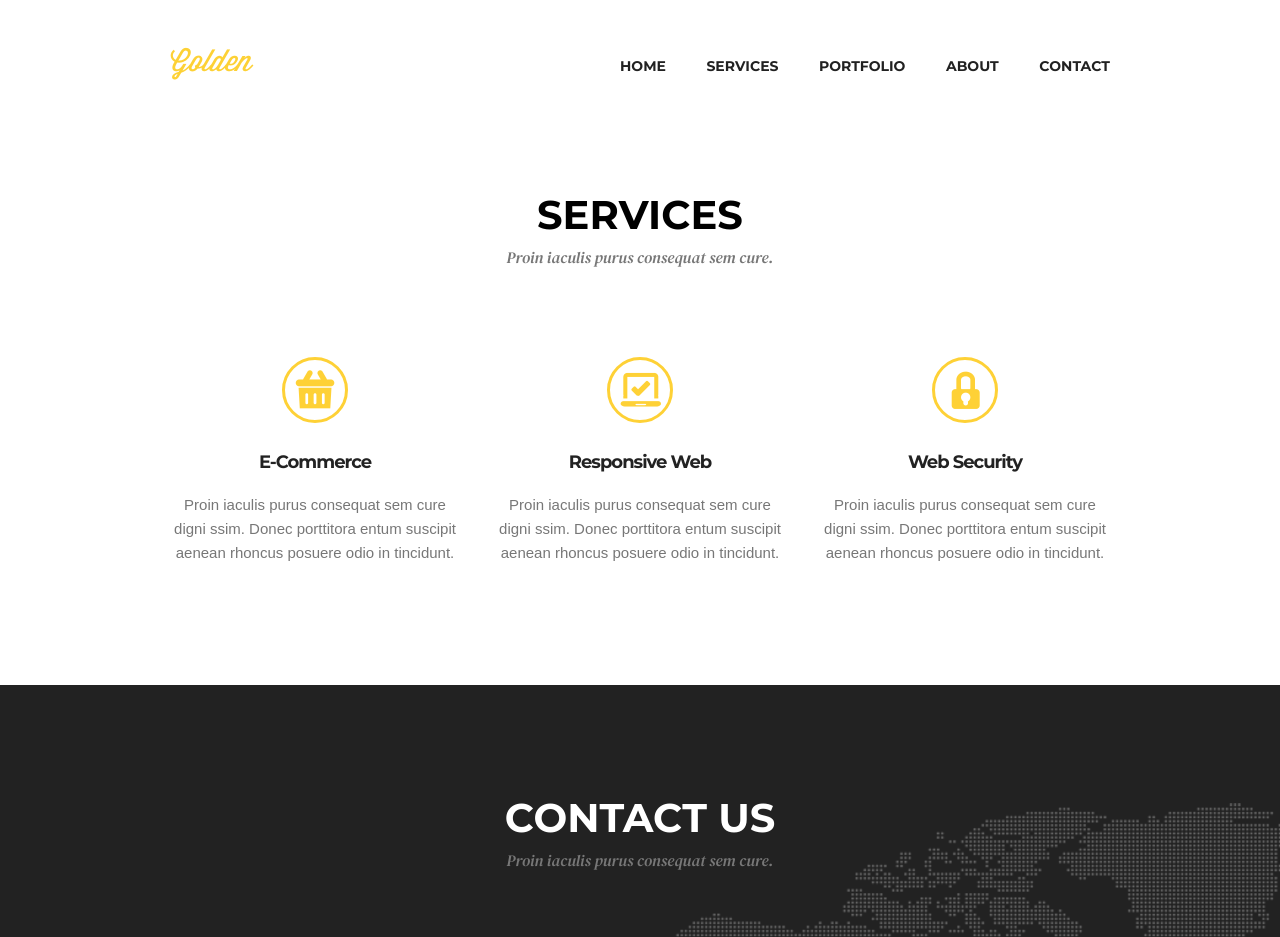
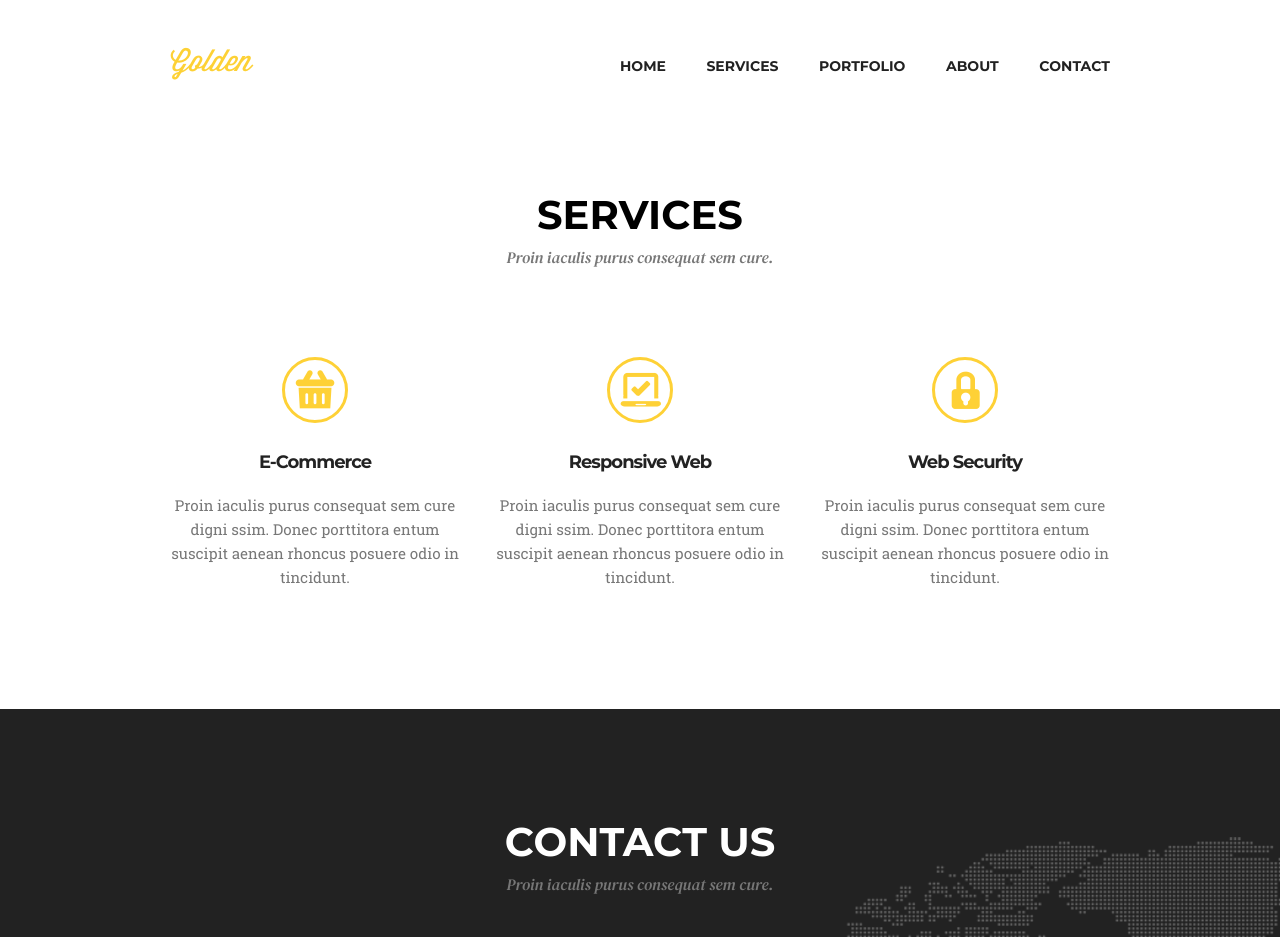
Before and after one commit to ProkhoDim/goit-fe-course, a plain HTML site: page html-css/module-07/index.html in a window 1280 px wide. Shown: the top 937 px of the page. Drawn offline with Linux system fonts and the light colour scheme; a web font is replaced by a local one.

Commit message:
First changes Module 7

```diff
--- a/html-css/module-07/css/styles.css
+++ b/html-css/module-07/css/styles.css
@@ -51,33 +51,10 @@
 
 
 :root {
-  --ff_header: "Montserrat", Arial, sans-serif;
-  --color_header: #212121;
-
-  --ff_logo: "Wisdom Script", Arial, sans-serif;
-  --color_logo: #fdd135;
-  --fs_logo: 30px;
-
-  --fs_site_navigation_list: 14px;
-  --header_hover_color: #fdd135;
-
-  --ff_sh_second_line: "DM Serif Text", "Times New Roman", serif;
-  --fs_sh_second_line: 16px;
-
-  --ff_sh_section_header: "Montserrat", Arial, sans-serif;
-  --fs_sh_section_header: 40px;
-  --bgc_sh_after: #f38181;
-
-  --ff_services_header: "Montserrat", Arial, sans-serif;
-  --fs_services_header: 18px;
-  --color_services_header: #222222;
-
-  --ff_services_descr: "Roboto Slab", Arial, sans-serif;
-  --fs_services_descr: 15px;
-  --color_services_descr: #777777;
-
-  --ff_submit_btn: "Montserrat", Arial, sans-serif;
-  --ff_form: "Montserrat", Arial, sans-serif;
+  --ff_montserat: "Montserrat", Arial, sans-serif;
+  --ff_wisdom: "Wisdom Script", Arial, sans-serif;
+  --ff_dm_serif: "DM Serif Text", "Times New Roman", serif;
+  --ff_roboto_slab: "Roboto Slab", Arial, sans-serif;
 }
 
 a {
@@ -100,16 +77,16 @@ img {
   display: block;
 }
 
-.content_area {
+.container {
   width: 940px;
   margin: 0 auto;
 }
 
 /* Header */
 
-header .content_area {
-  font-family: var(--ff_header);
-  color: var(--color_header);
+header .container {
+  font-family: var(--ff_montserat);
+  color: #212121;
   display: flex;
   justify-content: space-between;
   align-items: baseline;
@@ -117,10 +94,10 @@ header .content_area {
 }
 
 .logo_link {
-  font-family: var(--ff_logo);
+  font-family: var(--ff_wisdom);
   font-style: italic;
-  font-size: var(--fs_logo);
-  color: var(--color_logo);
+  font-size: 30px;
+  color: #fdd135;
   font-weight: 700;
 }
 
@@ -131,14 +108,14 @@ header .content_area {
 }
 
 .site_navigation_item {
-  font-size: var(--fs_site_navigation_list);
+  font-size: 14px;
   font-weight: 700;
-  line-height: var(--fs_site_navigation_list);
+  line-height: 14px;
   text-transform: uppercase;
 }
 
 .site_navigation_item:hover {
-  color: var(--header_hover_color);
+  color: #fdd135;
 }
 
 /* Header */
@@ -148,25 +125,24 @@ header .content_area {
 
 .section_header {
   text-align: center;
-  font-family: var(--ff_sh_section_header);
-  font-size: var(--fs_sh_section_header);
+  font-family: var(--ff_montserat);
+  font-size: 40px;
   font-weight: 700;
   text-transform: uppercase;
-  margin-bottom: 70px;
   padding-top: 110px;
 }
 
-.second_line_header {
-  display: block;
+.section_header_descr {
+  text-align: center;
   color: #777777;
-  font-family: var(--ff_sh_second_line);
-  font-size: var(--fs_sh_second_line);
-  line-height: calc(var(--fs_sh_second_line) * 1.2);
+  font-family: var(--ff_dm_serif);
+  font-size: 16px;
+  line-height: calc(16px * 1.2);
   font-weight: 400;
   font-style: italic;
   text-transform: none;
   padding-top: 10px;
-  margin-bottom: 20px;
+  margin-bottom: 70px;
 }
 
 /* Service list */
@@ -208,20 +184,20 @@ header .content_area {
 }
 
 .services_header {
-  font-family: var(--ff_services_header);
-  font-size: var(--fs_services_header);
+  font-family: var(--ff_montserat);
+  font-size: 18px;
   font-weight: 700;
   letter-spacing: -1px;
-  color: var(--color_services_header);
+  color: #222222;
   margin-bottom: 20px;
 }
 
 .services_description {
-  font-family: var(--ff_services_descr);
-  font-size: var(--fs_services_descr);
+  font-family: var(--ff_roboto_slab);
+  font-size: 15px;
   line-height: 24px;
   font-weight: 400;
-  color: var(--color_services_descr);
+  color: #777777;
 }
 
 .contact_box .section_header::first-line {
@@ -233,12 +209,13 @@ header .content_area {
 /* From */
 form {
   padding-bottom: 115px;
-  font-family: var(--ff_form);
+  font-family: var(--ff_montserat);
 }
 
-.input {
+.input_box {
   display: flex;
   justify-content: space-between;
+  padding-top: 10px;
   margin-bottom: 30px;
 }
 
@@ -280,7 +257,7 @@ input {
 
 *::placeholder {
   color: #bbbbbb;
-  font-family: var(--ff_form);
+  font-family: var(--ff_montserat);
   font-size: 14px;
   text-transform: uppercase;
   font-weight: 700;
@@ -292,7 +269,7 @@ input {
 }
 
 .subscribe_btn {
-  font-family: var(--ff_submit_btn);
+  font-family: var(--ff_montserat);
   display: block;
   font-size: 18px;
   color: #ffffff;
--- a/html-css/module-07/index.html
+++ b/html-css/module-07/index.html
@@ -11,7 +11,7 @@
   <body>
     <div class="page">
       <header>
-        <div class="content_area">
+        <div class="container">
           <h1><a class="logo_link" href="#">Golden</a></h1>
           <nav>
             <ul class="site_navigation_list">
@@ -37,11 +37,9 @@
       <!-- Main content -->
       <main>
         <section>
-          <div class="content_area">
-            <h2 class="section_header">
-              Services
-              <span class="second_line_header">Proin iaculis purus consequat sem cure.</span>
-            </h2>
+          <div class="container">
+            <h2 class="section_header">Services</h2>
+            <p class="section_header_descr">Proin iaculis purus consequat sem cure.</p>
             <ul class="services_list">
               <li class="services_item">
                 <div class="services_text icon basket">
@@ -77,14 +75,12 @@
         </section>
 
         <section class="contact_box">
-          <div class="content_area">
-            <h2 class="section_header">
-              Contact us
-              <span class="second_line_header">Proin iaculis purus consequat sem cure.</span>
-            </h2>
+          <div class="container">
+            <h2 class="section_header">Contact us</h2>
+            <p class="section_header_descr">Proin iaculis purus consequat sem cure.</p>
             <!-- input box -->
             <form action="#">
-              <div class="input">
+              <div class="input_box">
                 <div class="one_rows_input">
                   <input type="text" name="name" placeholder="Your Name *" />
                   <input type="email" name="email" placeholder="Your Email *" />
```
Also changed, not shown: html-css/module-07/fonts/roboto-slab-v9-latin-regular.woff (added), html-css/module-07/fonts/roboto-slab-v9-latin-regular.woff2 (added).
